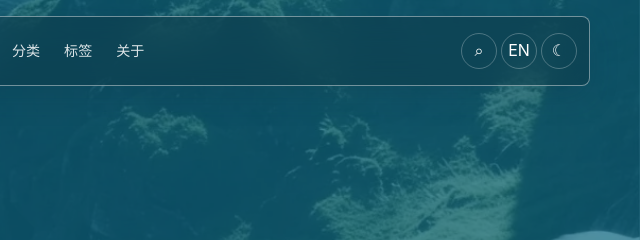
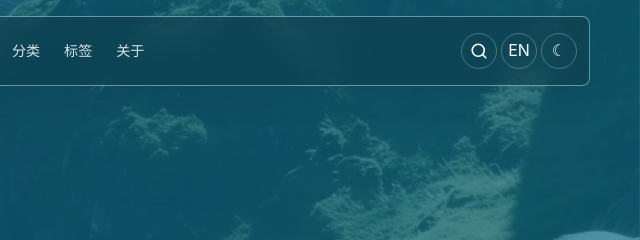
Before and after one commit to stephen0430/Personal-Website, a website: page index.html in a window 1280 px wide. Shown: the top 240 px of the page, 640-1280 px from the left. Drawn offline with Linux system fonts and the light colour scheme.

Commit message:
Replace search glyph with magnifying glass icon

```diff
--- a/index.html
+++ b/index.html
@@ -25,7 +25,7 @@
           <a href="#about" data-i18n="nav.about">关于</a>
         </nav>
         <div class="topbar-actions">
-          <button class="icon-button" id="searchButton" type="button" aria-label="Search">⌕</button>
+          <button class="icon-button" id="searchButton" type="button" aria-label="搜索文章" title="搜索文章"><svg width="18" height="18" viewBox="0 0 24 24" fill="none" stroke="currentColor" stroke-width="2.2" stroke-linecap="round" stroke-linejoin="round" aria-hidden="true" focusable="false"><circle cx="11" cy="11" r="8" /><path d="m21 21-4.35-4.35" /></svg></button>
           <button class="icon-button" id="languageButton" type="button" aria-label="Switch language">中</button>
           <button class="icon-button" id="themeButton" type="button" aria-label="Toggle dark mode">☾</button>
           <button class="icon-button menu-button" id="menuButton" type="button" aria-label="Open menu">≡</button>
```
